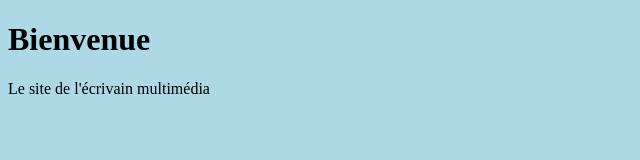
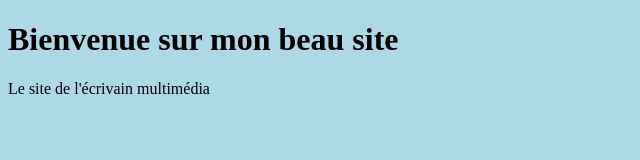
Before and after one commit to rolandernotte/mon-site, a plain HTML site: page index.html in a window 1280 px wide. Shown: the whole page, without its empty margins (0-640 px from the left). Drawn offline with Linux system fonts and the light colour scheme.

Commit message:
Modifie le titre h1 dans index.html

```diff
--- a/index.html
+++ b/index.html
@@ -6,7 +6,7 @@
 	<link rel="stylesheet" href="style.css">
   </head>
   <body>
-    <h1>Bienvenue</h1>
+    <h1>Bienvenue sur mon beau site</h1>
 
 	<p>Le site de l'écrivain multimédia</p>
 
```
